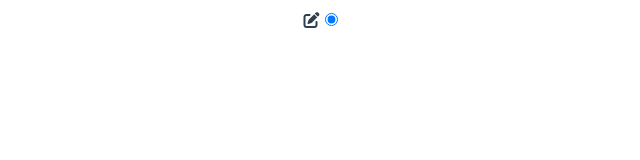
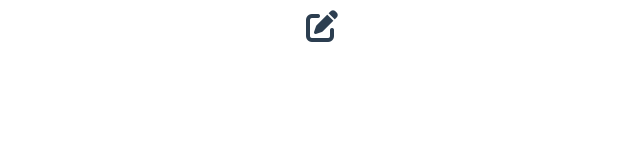
Before and after one commit to wurde/formlight, a Vue app in the folder client/: page / in a window 1280 px wide. Shown: the top 160 px of the page, without its empty margins (318-958 px from the left). Built offline with nearby package versions, Linux system fonts and the light colour scheme.

Commit message:
Toggle glyphs using component data

```diff
--- a/client/src/components/Header.vue
+++ b/client/src/components/Header.vue
@@ -1,21 +1,28 @@
 <template>
   <div>
-    <i class="fas fa-edit"></i>
-    <input v-if="currentView == 'editing'" type="radio" name="current-view" value="editing" checked />
-    <input v-if="currentView == 'submission'" type="radio" name="current-view" value="submission" />
+    <i v-if="currentView == 'editing'" v-on:click="toggleView" class="fas fa-edit icon"></i>
+    <i v-if="currentView == 'submission'" v-on:click="toggleView" class="fas fa-file-alt icon"></i>
   </div>
 </template>
 
 <script>
 export default {
   name: 'Header',
-  data: () => {
+  data: function() {
     return {
       currentView: 'editing'
+    }
+  },
+  methods: {
+    toggleView: function() {
+      this.currentView = this.currentView == 'editing' ? 'submission' : 'editing'
     }
   }
 }
 </script>
 
 <style scoped>
+.icon {
+  font-size: 32px;
+}
 </style>
```
